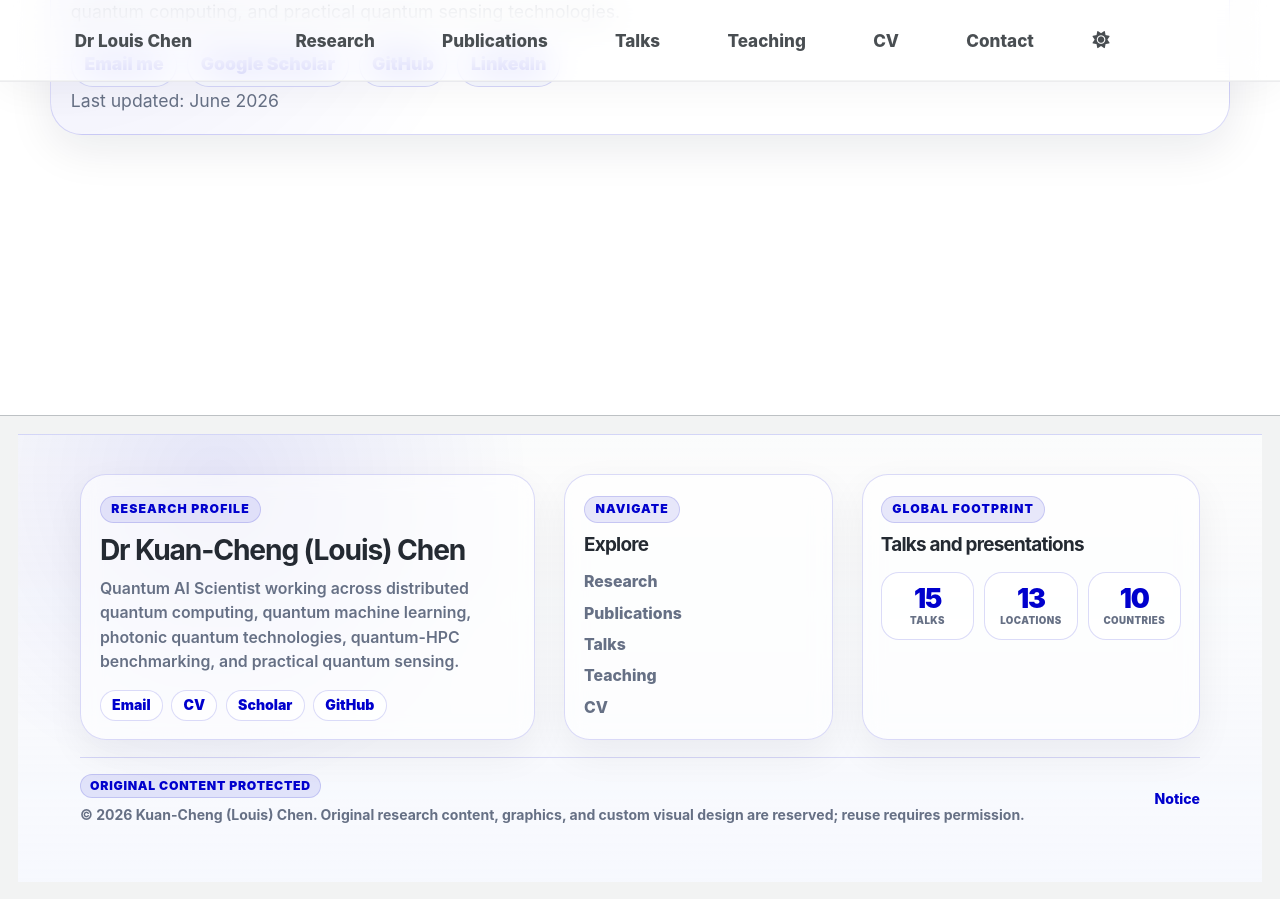
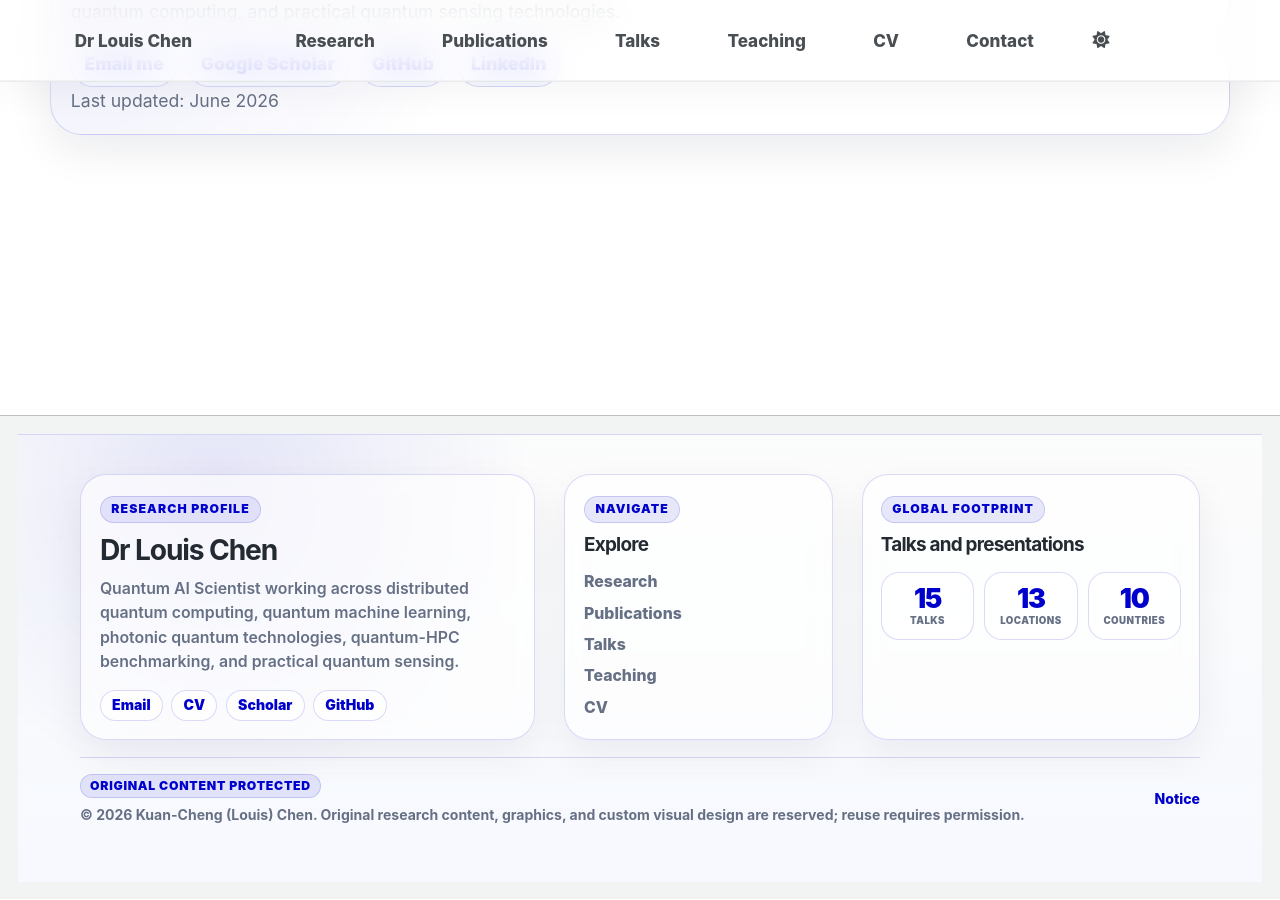
Before and after one commit to Louisanity/louisanity.github.io, a Jekyll site: the page built from _pages/about.md, in a window 1280 px wide and 900 px high, scrolled down 3494 px. Built offline with Jekyll 4.4.1, drawn with Linux system fonts in a browser that asks for light colours.

Commit message:
Update footer.html

```diff
--- a/_includes/footer.html
+++ b/_includes/footer.html
@@ -264,7 +264,7 @@
     <div class="lc-site-footer__grid">
       <section class="lc-footer-panel" aria-label="Footer summary">
         <span class="lc-footer-kicker">Research profile</span>
-        <h2>Dr Kuan-Cheng (Louis) Chen</h2>
+        <h2>Dr Louis Chen</h2>
         <p>Quantum AI Scientist working across distributed quantum computing, quantum machine learning, photonic quantum technologies, quantum-HPC benchmarking, and practical quantum sensing.</p>
         <div class="lc-footer-links">
           <a href="mailto:kuan-cheng.chen17@imperial.ac.uk">Email</a>
```
